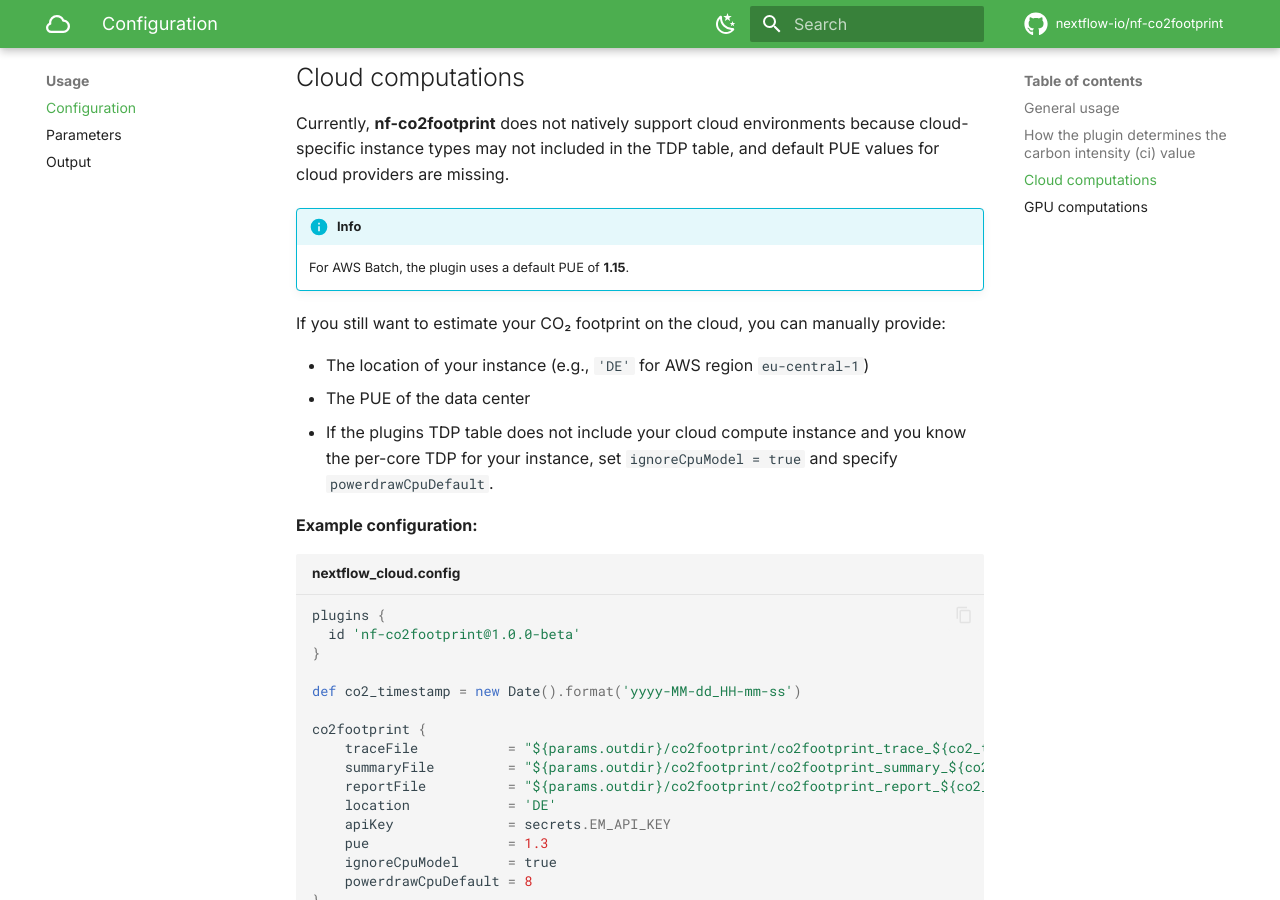
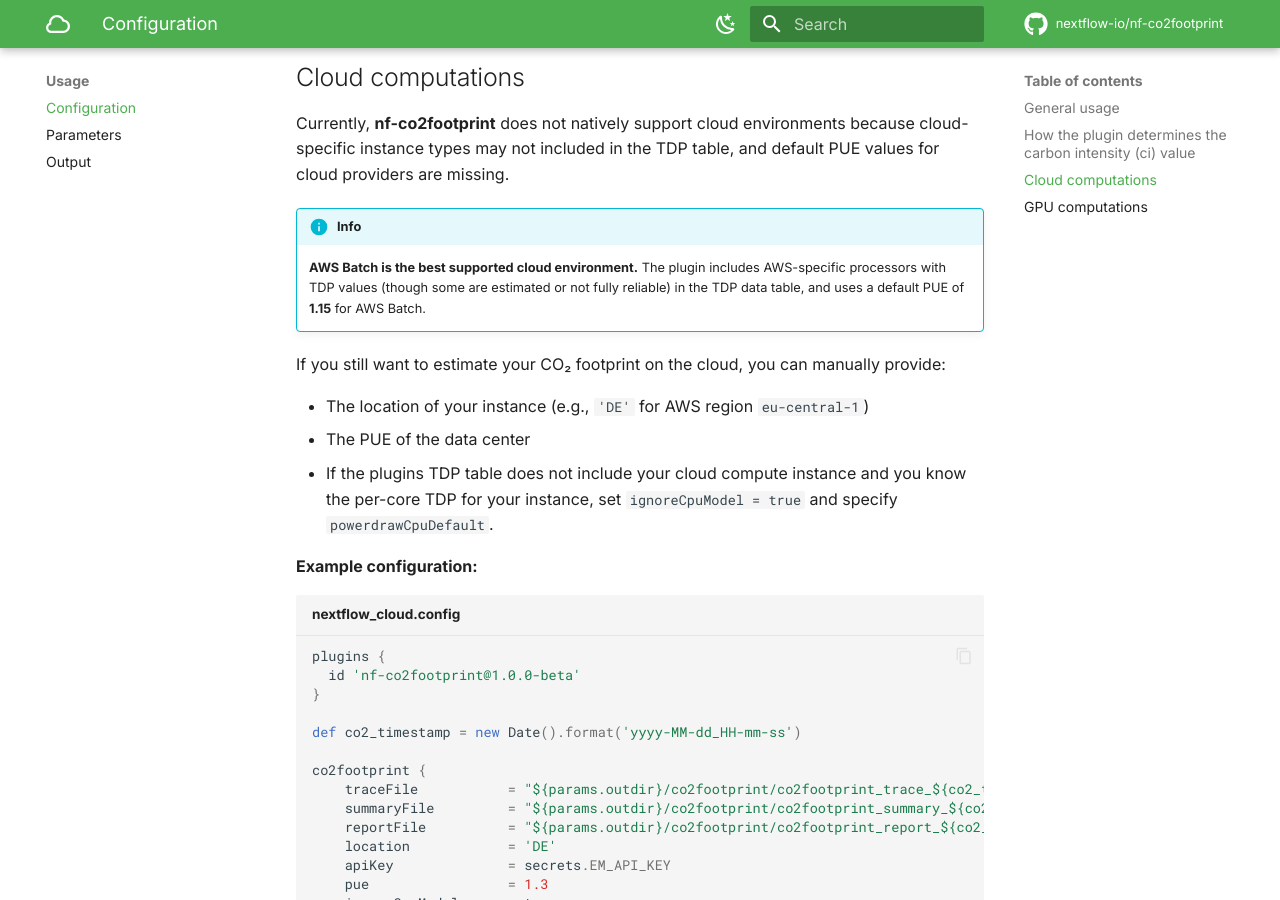
Before and after one commit to nextflow-io/nf-co2footprint, an MkDocs documentation site: the page built from docs/usage/configuration.md, in a window 1280 px wide and 900 px high, scrolled down 1586 px. Built offline with MkDocs 1.6.1 and Material for MkDocs 9.7.7, drawn with Linux system fonts in a browser that asks for light colours; comment, search, counter and statistics services are not loaded.

Commit message:
docs: add awsbatch support info
Signed-off-by: nadnein <nadjav.18@gmail.com>

```diff
--- a/docs/usage/configuration.md
+++ b/docs/usage/configuration.md
@@ -57,7 +57,7 @@
 
 !!! info
 
-    For AWS Batch, the plugin uses a default PUE of **1.15**.
+    **AWS Batch is the best supported cloud environment.** The plugin includes AWS-specific processors with TDP values (though some are estimated or not fully reliable) in the TDP data table, and uses a default PUE of **1.15** for AWS Batch.
 
 If you still want to estimate your CO₂ footprint on the cloud, you can manually provide:
 
```
